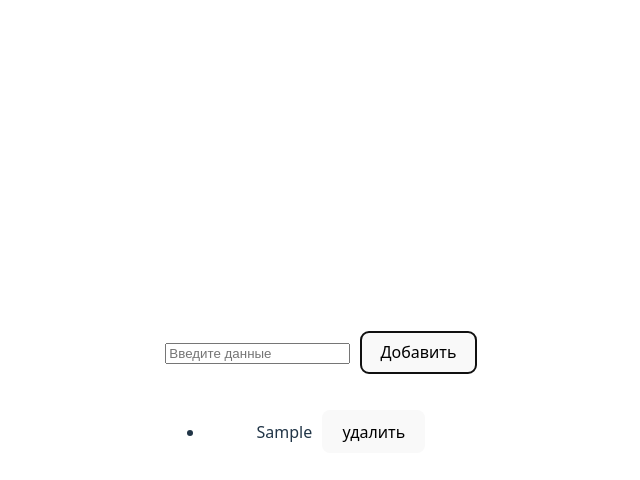
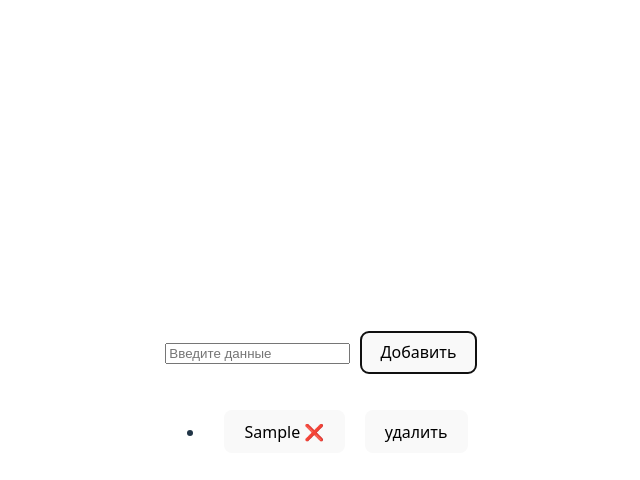
Before and after one commit to Krooky-coder/React-ToDo, a React (Vite) app in the folder todo-app/: page / in a window 1280 px wide. Both pictures are taken after typing "Sample" into the empty fields and a click on the button "Добавить". Shown: the top 480 px of the page, without its empty margins (314-954 px from the left). Built offline with nearby package versions, Linux system fonts and the light colour scheme.

Commit message:
воркает 0

```diff
--- a/todo-app/src/App.tsx
+++ b/todo-app/src/App.tsx
@@ -6,21 +6,23 @@ import TodoList from './components/TodoList';
 function App() {
 
   const [tasks, setTasks] = useLocalStorage<string[]>('Tasks', []);
+  const [isDone, setIsDone] = useLocalStorage<boolean[]>('isDone', []);
   const [value, setValue] = useState(tasks)
 
   const handleAddTask = (task: string) => {
-    setValue([...tasks, task]);
+    setValue([...tasks]);
     setTasks([...tasks, task])
+    setIsDone([...isDone, false])
   };
 
   useEffect(() => {
 
-  }, []);
+  }, [value]);
 
   return (
     <div>
       <AddTodo onAdd={handleAddTask}/>
-      <TodoList tasks={tasks} />
+      <TodoList tasks={tasks} tasksDoned={{isDone, setIsDone}} />
     </div>
   )
 }
--- a/todo-app/src/components/TodoList.tsx
+++ b/todo-app/src/components/TodoList.tsx
@@ -1,16 +1,39 @@
+import { useEffect, useState } from "react";
 interface TodoListProps {
     tasks: string[];
+    tasksDoned: {
+        isDone: boolean[];
+        setIsDone: (newValue: boolean[]) => void;
+    }
 }
 
-export default function TodoList ({ tasks }: TodoListProps) {
+
+export default function TodoList ({ tasks, tasksDoned }: TodoListProps) {
+
+    const [isDone, setIsDone] = useState<boolean[]>([])
+    useEffect (() => {
+        setIsDone(tasksDoned.isDone)
+    }, [tasksDoned.isDone])
+
+    const handleClickSetDone = (index: number) => {
+        const newDone = [...isDone];
+        newDone[index] = !newDone[index];
+
+        setIsDone(newDone)
+        tasksDoned.setIsDone(newDone)
+    }
+
 
     const handleClickDelete = () => {
     }
 
     const taskList = tasks.map((item: string, index: number) => {
         return (
-            <li key={index}>
-                {item}
+            <li >
+                <button id={`${index}`} onClick={() => handleClickSetDone(index)}>
+                    {isDone[index] ? item + ' ✅' : item + ' ❌'}
+                </button>
+
                 <button onClick={handleClickDelete}>удалить</button>
             </li>)
     })
--- a/todo-app/src/utils/localStorage.ts
+++ b/todo-app/src/utils/localStorage.ts
@@ -1,7 +1,6 @@
 export default function useLocalStorage<T> (key: string, defaultValue: T) {
     const storedValue = localStorage.getItem(key);
     const initialValue: T = storedValue ? JSON.parse(storedValue) : defaultValue;
-
 
     const setStoredValue = (newValue: T) => {
       localStorage.setItem(key, JSON.stringify(newValue));
```
